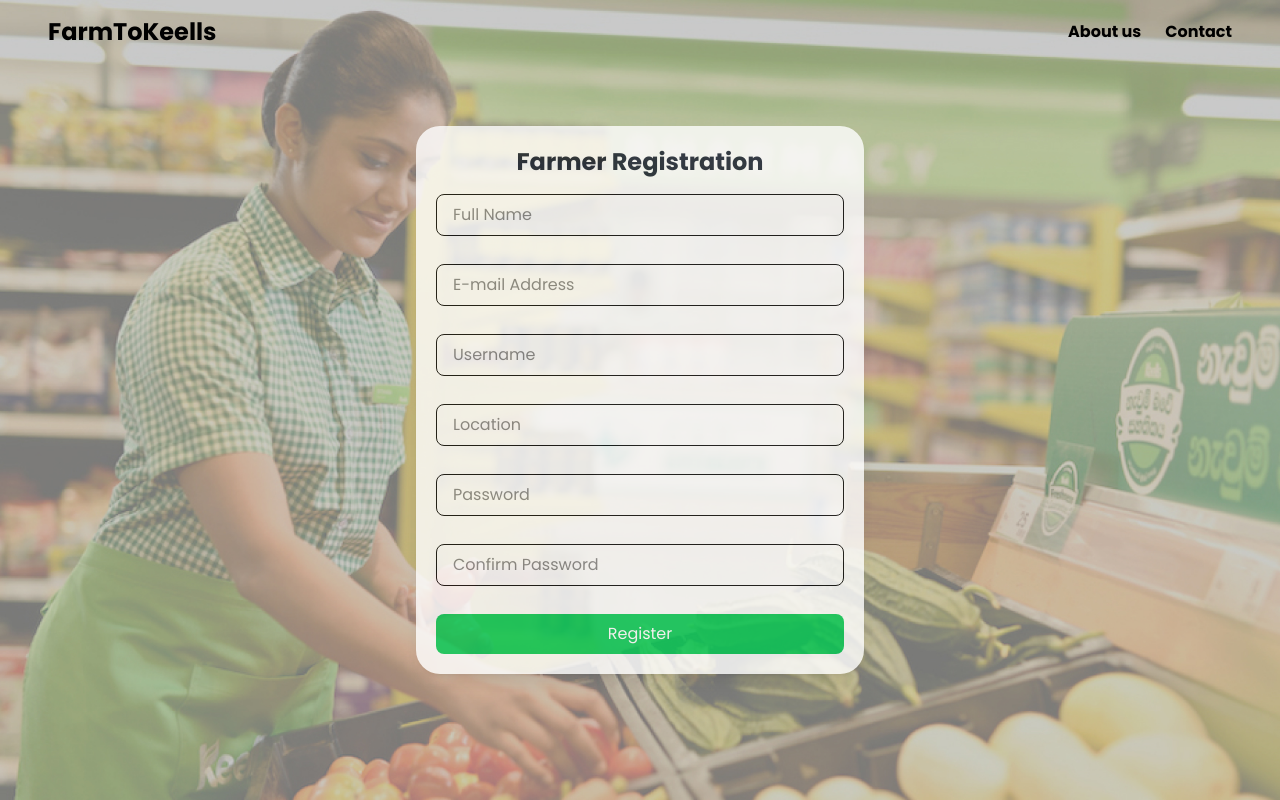
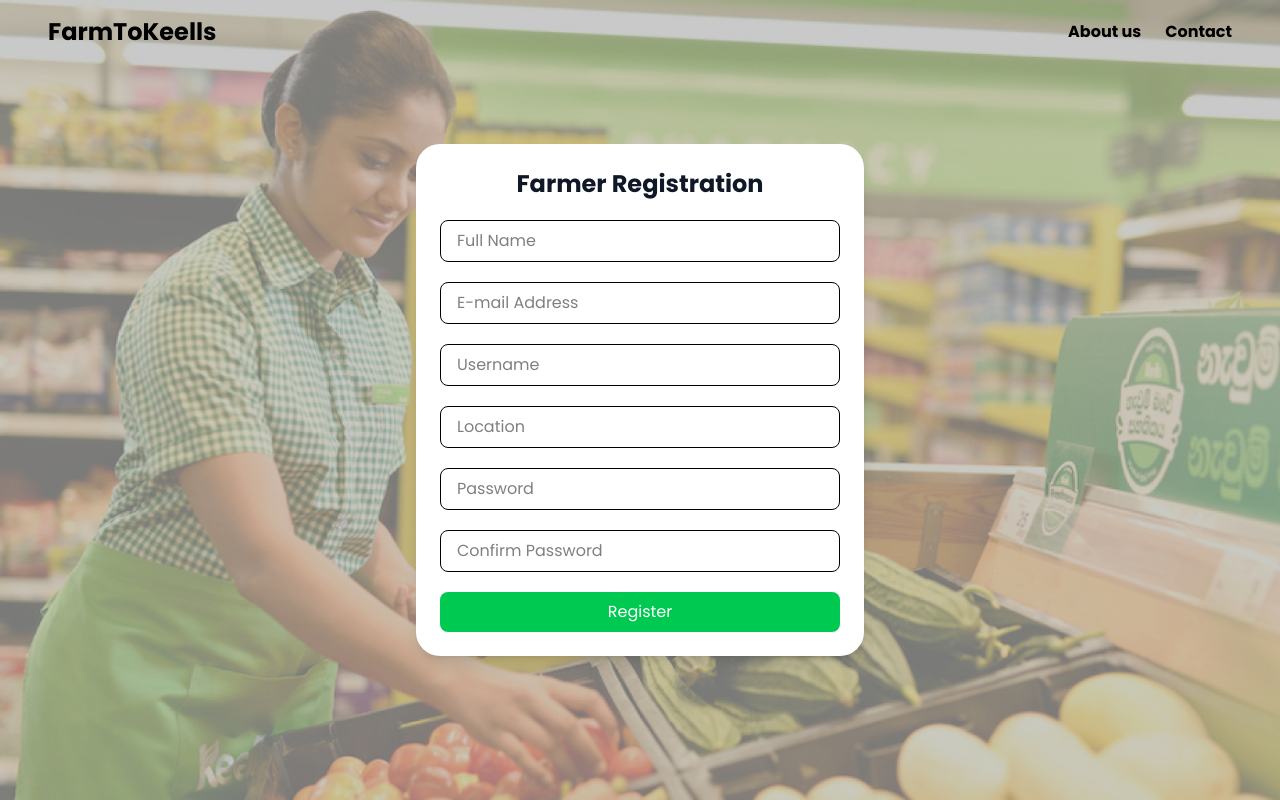
Before and after one commit to sajitha00/Farm-to-Keells, a React (Vite) app in the folder Farm-to-keels/: page /FarmerRegister in a window 1280 px wide. Built offline with nearby package versions, Linux system fonts and the light colour scheme.

Commit message:
updated farmer register page

```diff
--- a/Farm-to-keels/src/components/FarmerRegister.jsx
+++ b/Farm-to-keels/src/components/FarmerRegister.jsx
@@ -1,48 +1,155 @@
-import React from "react";
+import { useState, useRef, useEffect } from "react";
+
+const districts = [
+  "Colombo",
+  "Gampaha",
+  "Kalutara",
+  "Kandy",
+  "Matale",
+  "Nuwara Eliya",
+  "Galle",
+  "Matara",
+  "Hambantota",
+  "Jaffna",
+  "Kilinochchi",
+  "Mannar",
+  "Vavuniya",
+  "Mullaitivu",
+  "Batticaloa",
+  "Ampara",
+  "Trincomalee",
+  "Kurunegala",
+  "Puttalam",
+  "Anuradhapura",
+  "Polonnaruwa",
+  "Badulla",
+  "Monaragala",
+  "Ratnapura",
+  "Kegalle",
+];
 
 function FarmerRegister() {
+  const [formData, setFormData] = useState({
+    fullName: "",
+    email: "",
+    username: "",
+    location: "",
+    password: "",
+    confirmPassword: "",
+  });
+
+  const [isDropdownOpen, setIsDropdownOpen] = useState(false);
+  const dropdownRef = useRef(null);
+
+  // Handle form inputs
+  const handleChange = (e) => {
+    setFormData({ ...formData, [e.target.name]: e.target.value });
+  };
+
+  // Close dropdown when clicking outside
+  useEffect(() => {
+    function handleClickOutside(event) {
+      if (dropdownRef.current && !dropdownRef.current.contains(event.target)) {
+        setIsDropdownOpen(false);
+      }
+    }
+    document.addEventListener("mousedown", handleClickOutside);
+    return () => document.removeEventListener("mousedown", handleClickOutside);
+  }, []);
+
+  // Handle form submission
+  const handleSubmit = (e) => {
+    e.preventDefault();
+    if (formData.password !== formData.confirmPassword) {
+      alert("Passwords do not match!");
+      return;
+    }
+    console.log("Form Submitted:", formData);
+  };
+
   return (
     <div
-      className="h-screen flex items-center justify-center bg-cover bg-center"
-      style={{ backgroundImage: "url(src/assets/background.jpg)" }}
+      className="h-screen flex flex-col items-center justify-center bg-cover bg-center relative"
+      style={{ backgroundImage: "url('src/assets/background.jpg')" }}
     >
       {/* Transparent Form Container */}
-      <div className="bg-white bg-opacity-70 p-5 pr-5 pl-5 rounded-3xl shadow-lg w-full max-w-md opacity-80">
-        <h2 className="text-2xl font-bold text-center mb-4 text-gray-900">
+      <div className="bg-white bg-opacity-80 p-6 rounded-3xl shadow-lg w-full max-w-md">
+        <h2 className="text-2xl font-bold text-center mb-5 text-gray-900">
           Farmer Registration
         </h2>
 
         {/* Registration Form */}
-        <form className="space-y-4">
+        <form onSubmit={handleSubmit} className="space-y-5">
           <input
             type="text"
+            name="fullName"
             placeholder="Full Name"
-            className="w-full px-4 py-2 border rounded-lg focus:ring-2 focus:ring-green-500 focus:outline-none mb-7"
+            value={formData.fullName}
+            onChange={handleChange}
+            className="w-full px-4 py-2 border rounded-lg focus:ring-2 focus:ring-green-500 focus:outline-none"
           />
           <input
             type="email"
+            name="email"
             placeholder="E-mail Address"
-            className="w-full px-4 py-2 border rounded-lg focus:ring-2 focus:ring-green-500 focus:outline-none mb-7 "
+            value={formData.email}
+            onChange={handleChange}
+            className="w-full px-4 py-2 border rounded-lg focus:ring-2 focus:ring-green-500 focus:outline-none"
           />
           <input
             type="text"
+            name="username"
             placeholder="Username"
-            className="w-full px-4 py-2 border rounded-lg focus:ring-2 focus:ring-green-500 focus:outline-none mb-7"
+            value={formData.username}
+            onChange={handleChange}
+            className="w-full px-4 py-2 border rounded-lg focus:ring-2 focus:ring-green-500 focus:outline-none"
           />
+
+          {/* Location Dropdown */}
+          <div className="relative" ref={dropdownRef}>
+            <input
+              type="text"
+              placeholder="Location"
+              name="location"
+              value={formData.location}
+              readOnly
+              onClick={() => setIsDropdownOpen(!isDropdownOpen)}
+              className="w-full px-4 py-2 border rounded-lg focus:ring-2 focus:ring-green-500 focus:outline-none cursor-pointer"
+            />
+
+            {isDropdownOpen && (
+              <div className="absolute mt-2 w-full bg-white border border-gray-300 rounded-md shadow-lg max-h-60 overflow-y-auto z-10">
+                {districts.map((district, index) => (
+                  <div
+                    key={index}
+                    onClick={() => {
+                      setFormData({ ...formData, location: district });
+                      setIsDropdownOpen(false);
+                    }}
+                    className="px-4 py-2 cursor-pointer hover:bg-gray-200"
+                  >
+                    {district}
+                  </div>
+                ))}
+              </div>
+            )}
+          </div>
+
           <input
-            type="text"
-            placeholder="Location"
-            className="w-full px-4 py-2 border rounded-lg focus:ring-2 focus:ring-green-500 focus:outline-none mb-7"
+            type="password"
+            name="password"
+            placeholder="Password"
+            value={formData.password}
+            onChange={handleChange}
+            className="w-full px-4 py-2 border rounded-lg focus:ring-2 focus:ring-green-500 focus:outline-none"
           />
           <input
             type="password"
-            placeholder="Password"
-            className="w-full px-4 py-2 border rounded-lg focus:ring-2 focus:ring-green-500 focus:outline-none mb-7"
-          />
-          <input
-            type="password"
+            name="confirmPassword"
             placeholder="Confirm Password"
-            className="w-full px-4 py-2 border rounded-lg focus:ring-2 focus:ring-green-500 focus:outline-none mb-7"
+            value={formData.confirmPassword}
+            onChange={handleChange}
+            className="w-full px-4 py-2 border rounded-lg focus:ring-2 focus:ring-green-500 focus:outline-none"
           />
 
           {/* Register Button */}
```
